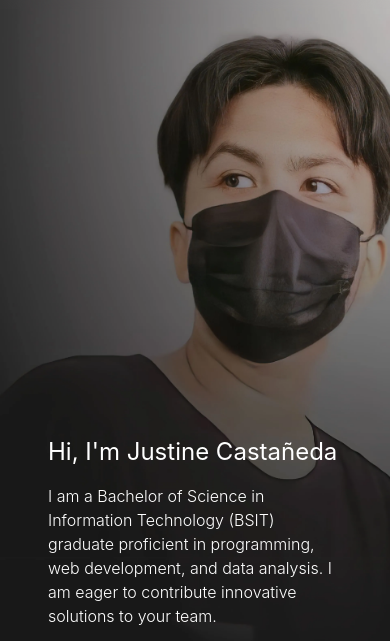
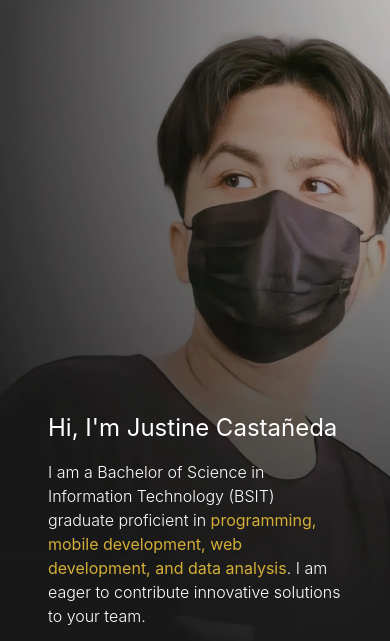
Before and after one commit to Justine-12345/JustineCastaneda, a website: page index.html in a window 390 px wide. Shown: the part 67-708 px from the top of the page. Drawn offline with nearby package versions, Linux system fonts and the light colour scheme.

Commit message:
add-mobile-exp-color

```diff
--- a/index.html
+++ b/index.html
@@ -128,7 +128,7 @@
             </div>
             <div class=" px-12 space-y-4  ">
                 <p class=" font-light ">
-                    I am a Bachelor of Science in Information Technology (BSIT) graduate proficient in programming, web development, and data analysis. I am eager to contribute innovative solutions to your team.
+                    I am a Bachelor of Science in Information Technology (BSIT) graduate proficient in <b class="text-[#D4AF37]">programming, mobile development, web development, and data analysis</b>. I am eager to contribute innovative solutions to your team.
                 </p>
                 <div class=" flex gap-5 flex-wrap  ">
                     <a target="_blank" href="https://www.linkedin.com/in/justine-casta%C3%B1eda">
@@ -176,7 +176,7 @@
                 <h1>Hi, I'm Justine Castañeda</h1>
             </div>
             <div class=" w-[55vw] font-light pl-20 flex flex-col space-y-6">
-                <p>I am a Bachelor of Science in Information Technology (BSIT) graduate proficient in <b>programming, mobile development, web development, and data analysis</b>. I am eager to contribute innovative solutions to your team.
+                <p>I am a Bachelor of Science in Information Technology (BSIT) graduate proficient in <b class="text-[#D4AF37]">programming, mobile development, web development, and data analysis</b>. I am eager to contribute innovative solutions to your team.
                 </p>
                 <div class=" flex gap-5  ">
                     <a target="_blank" href="https://www.linkedin.com/in/justine-casta%C3%B1eda">
@@ -449,9 +449,9 @@
                 <p class="first-letter:text-5xl first-letter:pr-1 tracking-wide leading-[40px] indent-12 ">
                    I'm Justine Castaneda, a passionate Bachelor of Science in Information Technology (BSIT) graduate from the Technological University of the Philippines in Taguig. As I complete my degree, my excitement for exploring technology and programming continues to grow. My journey as a programmer has been driven by a deep curiosity and a love for creating innovative solutions.
 
-Proficient in a variety of programming languages, I have a strong focus on both <b>mobile application and web development</b>. I take pride in crafting clean, efficient code and building user-friendly, responsive applications that provide seamless experiences across platforms.
-
-What sets me apart is not only my technical expertise but also my ability to communicate effectively and collaborate within teams. I have developed a solid foundation in <b>mobile development</b>, user experience (UX) design, and problem-solving, enabling me to approach projects with both creativity and precision.
+Proficient in a variety of programming languages, I have a strong focus on both <b class="text-[#D4AF37]">mobile application and web development</b>. I take pride in crafting clean, efficient code and building user-friendly, responsive applications that provide seamless experiences across platforms.
+
+What sets me apart is not only my technical expertise but also my ability to communicate effectively and collaborate within teams. I have developed a solid foundation in <b class="text-[#D4AF37]">mobile development</b>, user experience (UX) design, and problem-solving, enabling me to approach projects with both creativity and precision.
 
 Feel free to explore my portfolio to see firsthand the blend of my dedication, creativity, and technical expertise. It showcases projects that reflect both my skills and my commitment to making a lasting impact.
 
```
